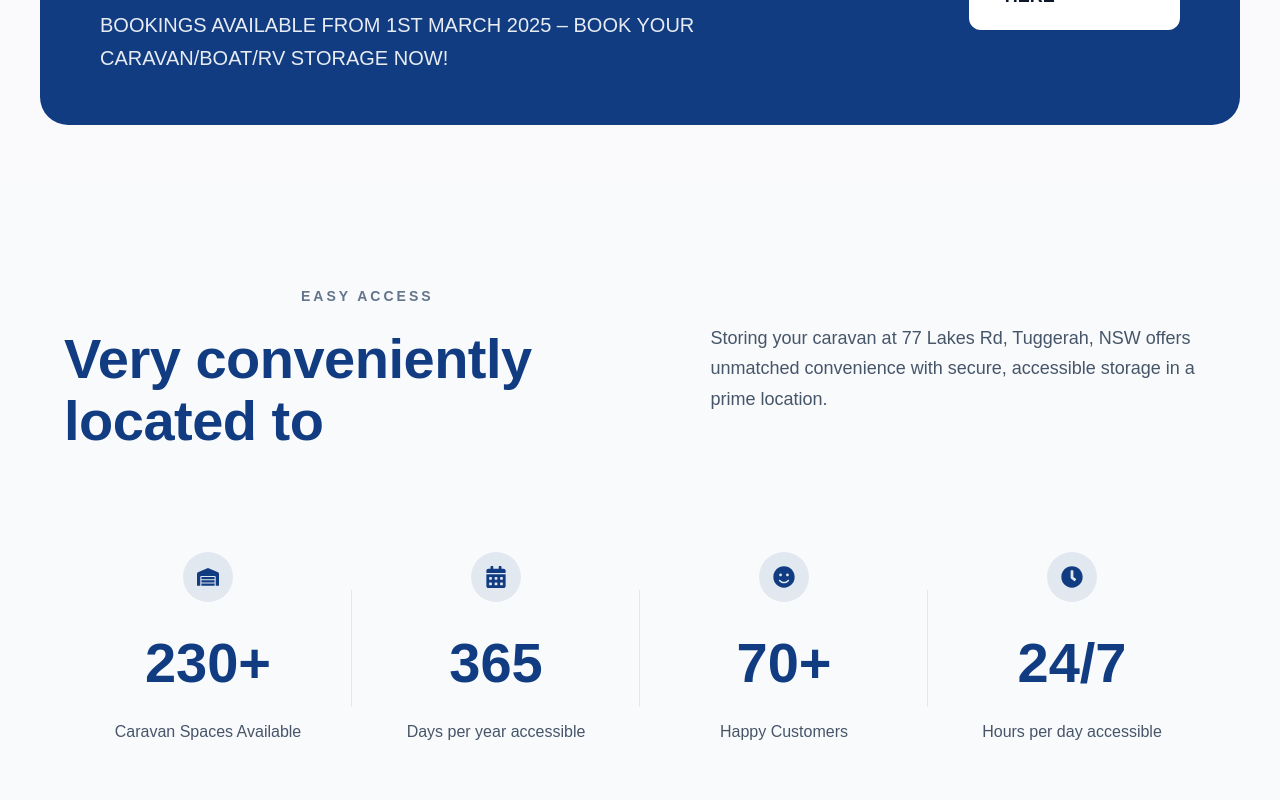
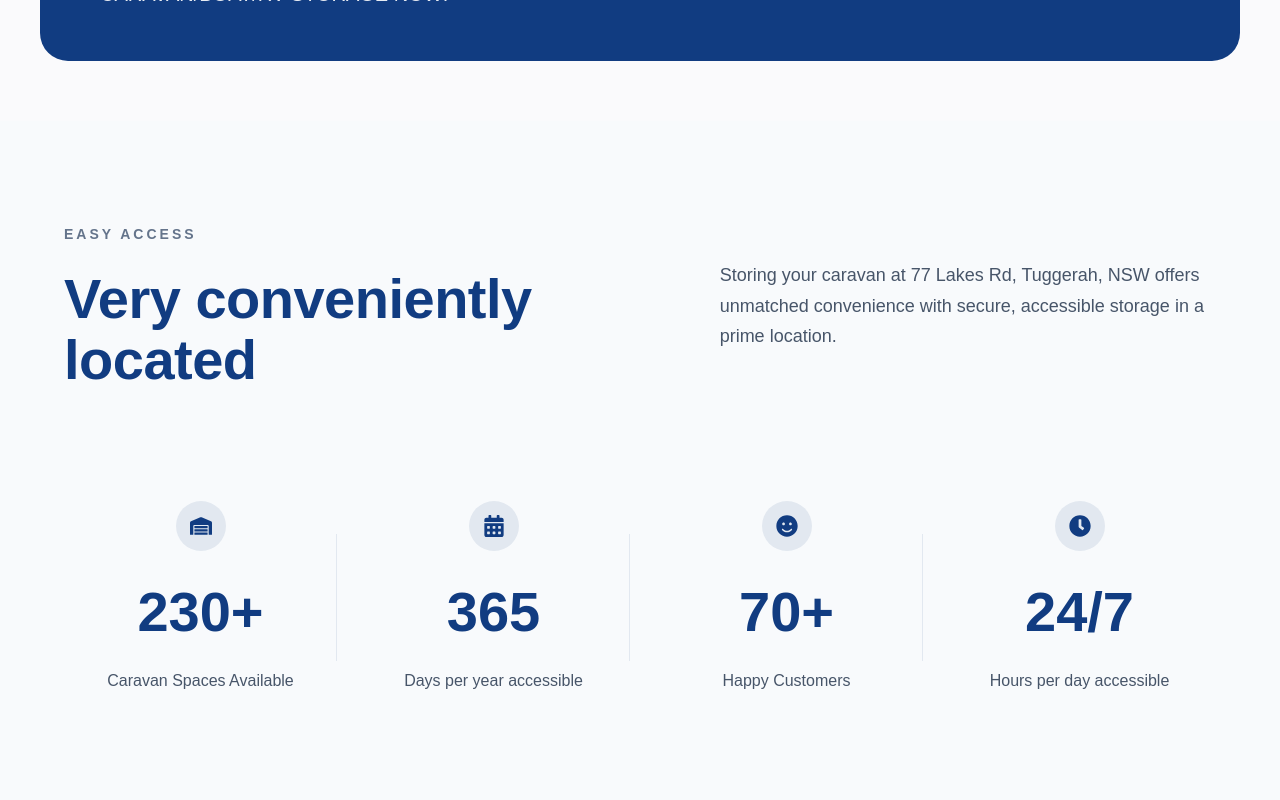
Before and after one commit to Aniketpundir/caravans, a React (Vite) app: page / in a window 1280 px wide. Shown: the part 2460-3260 px from the top of the page. Built offline with nearby package versions, Linux system fonts and the light colour scheme.

Commit message:
Create some changes in stats components

```diff
--- a/src/Components/BannerCTA/BannerCTA.css
+++ b/src/Components/BannerCTA/BannerCTA.css
@@ -1,10 +1,10 @@
 .cta {
+    margin-top: -5%;
     padding: 60px 0;
 }
 
 .cta__inner {
     background: #113c81;
-    /* teal color */
     border-radius: 28px;
     padding: 50px 60px;
     display: flex;
@@ -14,7 +14,6 @@
     text-transform: uppercase;
 }
 
-/* Content */
 .cta__title {
     font-size: 44px;
     font-weight: 700;
@@ -28,7 +27,6 @@
     max-width: 700px;
 }
 
-/* Button */
 .cta__btn {
     background: #ffffff;
     color: #0f172a;
@@ -44,10 +42,6 @@
 .cta__btn:hover {
     transform: translateY(-3px);
 }
-
-/* ========================= */
-/* TABLET */
-/* ========================= */
 
 @media (max-width: 1024px) {
 
@@ -65,10 +59,6 @@
         font-size: 18px;
     }
 }
-
-/* ========================= */
-/* MOBILE */
-/* ========================= */
 
 @media (max-width: 640px) {
 
--- a/src/Components/Features/Features.css
+++ b/src/Components/Features/Features.css
@@ -15,14 +15,12 @@
     color: #0f172a;
 }
 
-/* Grid */
 .features__grid {
     display: grid;
     grid-template-columns: repeat(auto-fit, minmax(250px, 1fr));
     gap: 30px;
 }
 
-/* Tile Style */
 .feature-tile {
     padding: 50px 30px;
     border-radius: 22px;
@@ -54,13 +52,12 @@
     line-height: 1.4;
 }
 
-/* ========================= */
-/* TABLET VIEW */
-/* ========================= */
 @media (max-width: 1024px) {
 
     .features {
-        padding: 80px 0;
+        margin-top: -6% !important;
+        padding-top: 80px;
+        padding-bottom: 10px;
     }
 
     .features__title {
@@ -68,8 +65,9 @@
     }
 
     .features__grid {
+        margin-top: -20px;
         grid-template-columns: repeat(2, 1fr);
-        gap: 24px;
+        gap: 20px;
     }
 
     .feature-tile {
@@ -85,13 +83,10 @@
     }
 }
 
-
-/* ========================= */
-/* MOBILE VIEW */
-/* ========================= */
 @media (max-width: 768px) {
 
     .features {
+        margin-top: -15% !important;
         padding: 40px 0;
     }
 
@@ -120,10 +115,6 @@
     }
 }
 
-
-/* ========================= */
-/* SMALL MOBILE (iPhone SE etc.) */
-/* ========================= */
 @media (max-width: 480px) {
 
     .features__title {
--- a/src/Components/InfoSection/InfoSection.css
+++ b/src/Components/InfoSection/InfoSection.css
@@ -76,7 +76,7 @@
 @media (max-width: 1024px) {
 
     .info {
-        padding: 40px 0;
+        padding: 10px 0;
     }
 
     .info__grid {
@@ -102,6 +102,10 @@
     .info.show .info__image,
     .info.show .info__content {
         transform: translateY(0);
+        display: flex;
+        justify-content: center;
+        align-items: center;
+        flex-direction: column;
     }
 
     .info.reverse .info__image,
@@ -117,6 +121,7 @@
 @media (max-width: 992px) {
 
     .info {
+        margin-top: -3%;
         padding: 40px 0;
     }
 
@@ -136,17 +141,15 @@
     }
 
     .info__content p {
-        text-align: center;
-
+        width: 100%;
+        display: flex;
+        justify-content: center;
+        align-items: center;
     }
 
     .info.show .info__image,
     .info.show .info__content {
         transform: translateY(0);
-        display: flex !important;
-        justify-content: center;
-        flex-direction: column;
-        align-items: center;
     }
 
     .info.reverse .info__image,
--- a/src/Components/Stats/Stats.css
+++ b/src/Components/Stats/Stats.css
@@ -3,7 +3,7 @@
 /* ========================= */
 
 .stats-section {
-    padding: 100px 0 80px;
+    padding: 100px 0;
     background: #f8fafc;
 }
 
@@ -14,16 +14,17 @@
 .stats-top {
     display: grid;
     grid-template-columns: 1.2fr 1fr;
-    gap: 40px;
+    gap: 60px;
     align-items: center;
     margin-bottom: 80px;
 }
 
 /* Left Side */
+.stats-top__left {
+    text-align: left;
+}
+
 .stats-eyebrow {
-    display: flex;
-    justify-self: center;
-    align-items: center;
     font-size: 14px;
     letter-spacing: 3px;
     text-transform: uppercase;
@@ -54,15 +55,16 @@
     display: grid;
     grid-template-columns: repeat(4, 1fr);
     text-align: center;
+    gap: 20px;
 }
 
 /* Individual Stat */
 .stat-item {
-    padding: 20px 10px;
+    padding: 30px 15px;
     position: relative;
 }
 
-/* Vertical Divider */
+/* Vertical Divider (Desktop Only) */
 .stat-item:not(:last-child)::after {
     content: "";
     position: absolute;
@@ -71,6 +73,20 @@
     height: 50%;
     width: 1px;
     background: #e2e8f0;
+}
+
+/* Icon */
+.stat-icon {
+    font-size: 22px;
+    width: 50px;
+    height: 50px;
+    margin: 0 auto 15px;
+    background: #e2e8f0;
+    color: #113c81;
+    border-radius: 50%;
+    display: flex;
+    justify-content: center;
+    align-items: center;
 }
 
 /* Number */
@@ -88,29 +104,26 @@
     font-weight: 500;
 }
 
-/* Icon styling */
-.stat-icon {
-    font-size: 22px;
-    width: 50px;
-    height: 50px;
-    margin: 0 auto 15px;
-    background: #e2e8f0;
-    color: #113c81;
-    display: flex;
-    align-items: center;
-    justify-content: center;
-    border-radius: 50%;
-}
-
 /* ========================= */
-/* TABLET VIEW */
+/* TABLET (≤1024px) */
 /* ========================= */
 
 @media (max-width: 1024px) {
 
+    .stats-section {
+        margin-top: -2%;
+        padding: 1px 0;
+        background: #f8fafc;
+    }
+
     .stats-top {
         grid-template-columns: 1fr;
         gap: 40px;
+        text-align: center;
+    }
+
+    .stats-top__left {
+        text-align: center;
     }
 
     .stats-heading {
@@ -128,17 +141,17 @@
 }
 
 /* ========================= */
-/* MOBILE VIEW */
+/* MOBILE (≤640px) */
 /* ========================= */
 
 @media (max-width: 640px) {
 
     .stats-section {
-        padding: 40px 0;
+        padding: 60px 0;
     }
 
     .stats-heading {
-        font-size: 34px;
+        font-size: 32px;
     }
 
     .stats-top__right p {
@@ -146,8 +159,8 @@
     }
 
     .stats__grid {
-        grid-template-columns: 1fr 1fr;
-        gap: 30px;
+        grid-template-columns: 1fr;
+        gap: 25px;
     }
 
     .stat-item__value {
--- a/src/Components/Stats/Stats.jsx
+++ b/src/Components/Stats/Stats.jsx
@@ -24,7 +24,7 @@ export default function Stats() {
                 <div className="stats-top__left">
                     <span className="stats-eyebrow">EASY ACCESS</span>
                     <h2 className="stats-heading">
-                        Very conveniently <br /> located to
+                        Very conveniently located
                     </h2>
                 </div>
 
```
